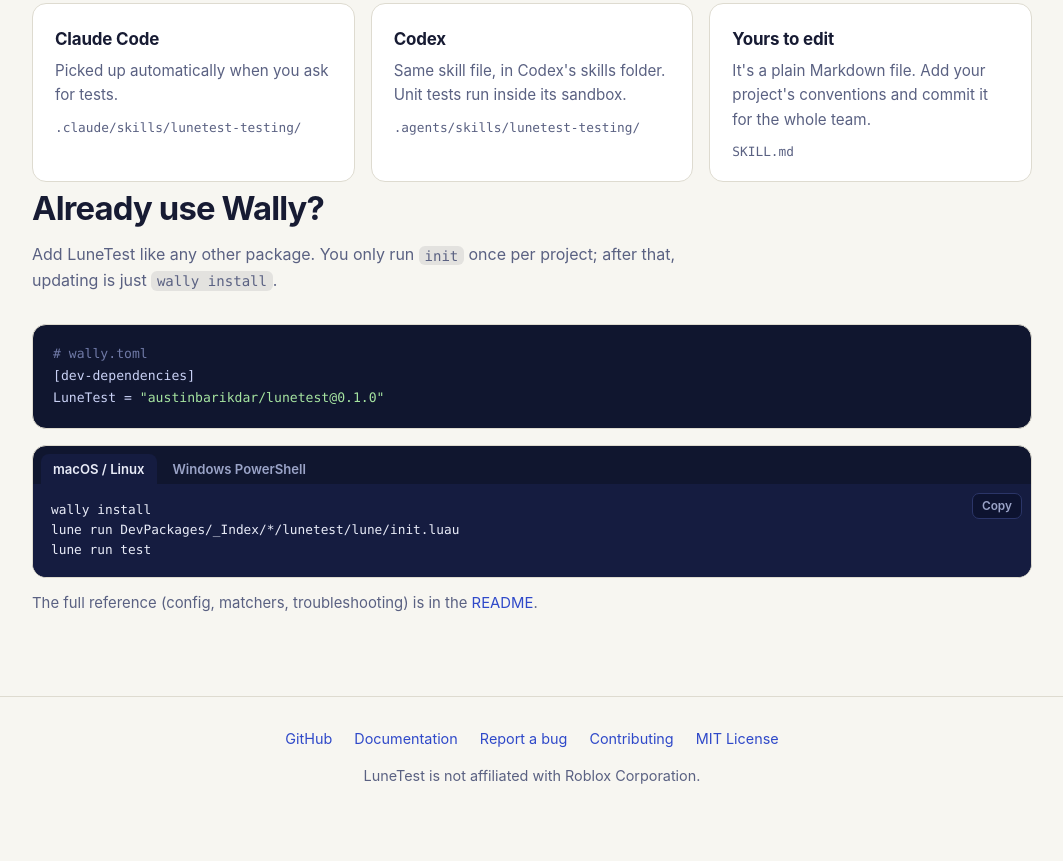
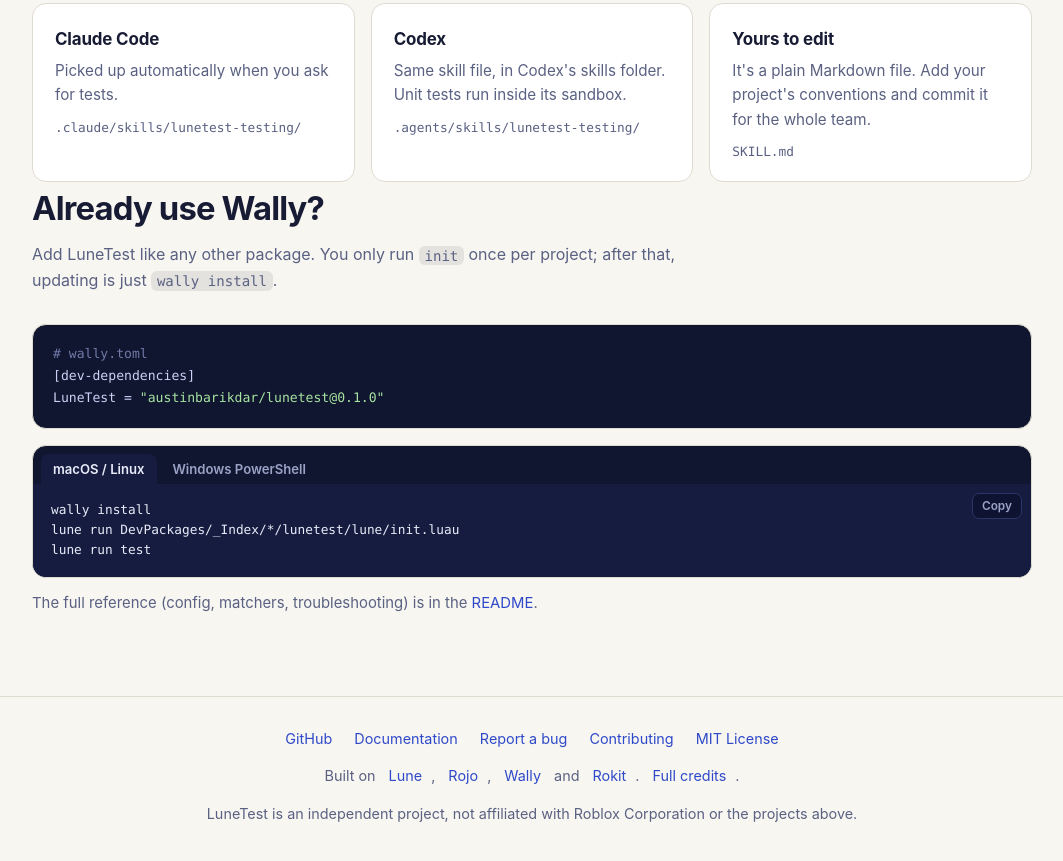
Before and after one commit to AustinBarikdar/LuneTest, a plain HTML site: page docs/index.html in a window 1280 px wide. Shown: the part 4461-5322 px from the top of the page, without its empty margins (108-1171 px from the left). Drawn offline with Linux system fonts and the light colour scheme.

Commit message:
Credit the projects LuneTest is built on
A Credits section in the README (Lune, Rojo, Wally, Rokit, luau-lsp,
setup-rokit, Roblox Open Cloud and StudioTestService, and Jest for the
matcher style) and a line in the website footer.

```diff
--- a/docs/index.html
+++ b/docs/index.html
@@ -389,7 +389,8 @@
 		<a href="https://github.com/AustinBarikdar/LuneTest/issues/new/choose">Report a bug</a>
 		<a href="https://github.com/AustinBarikdar/LuneTest/blob/main/CONTRIBUTING.md">Contributing</a>
 		<a href="https://github.com/AustinBarikdar/LuneTest/blob/main/LICENSE">MIT License</a>
-		<p>LuneTest is not affiliated with Roblox Corporation.</p>
+		<p>Built on <a href="https://github.com/lune-org/lune">Lune</a>, <a href="https://github.com/rojo-rbx/rojo">Rojo</a>, <a href="https://github.com/UpliftGames/wally">Wally</a> and <a href="https://github.com/rojo-rbx/rokit">Rokit</a>. <a href="https://github.com/AustinBarikdar/LuneTest#credits">Full credits</a>.</p>
+		<p>LuneTest is an independent project, not affiliated with Roblox Corporation or the projects above.</p>
 	</div>
 </footer>
 
```
Also changed, not shown: 1 other file.
